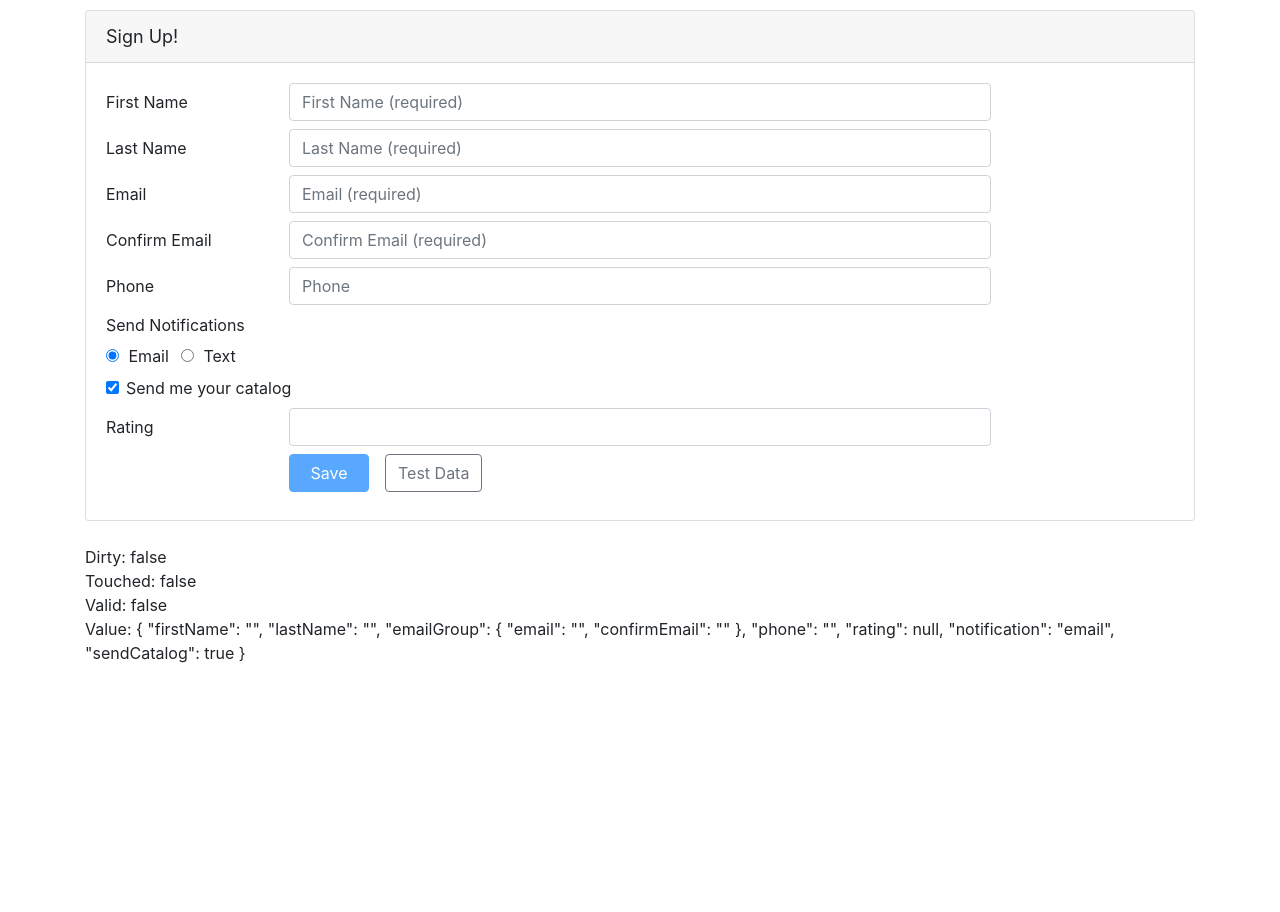
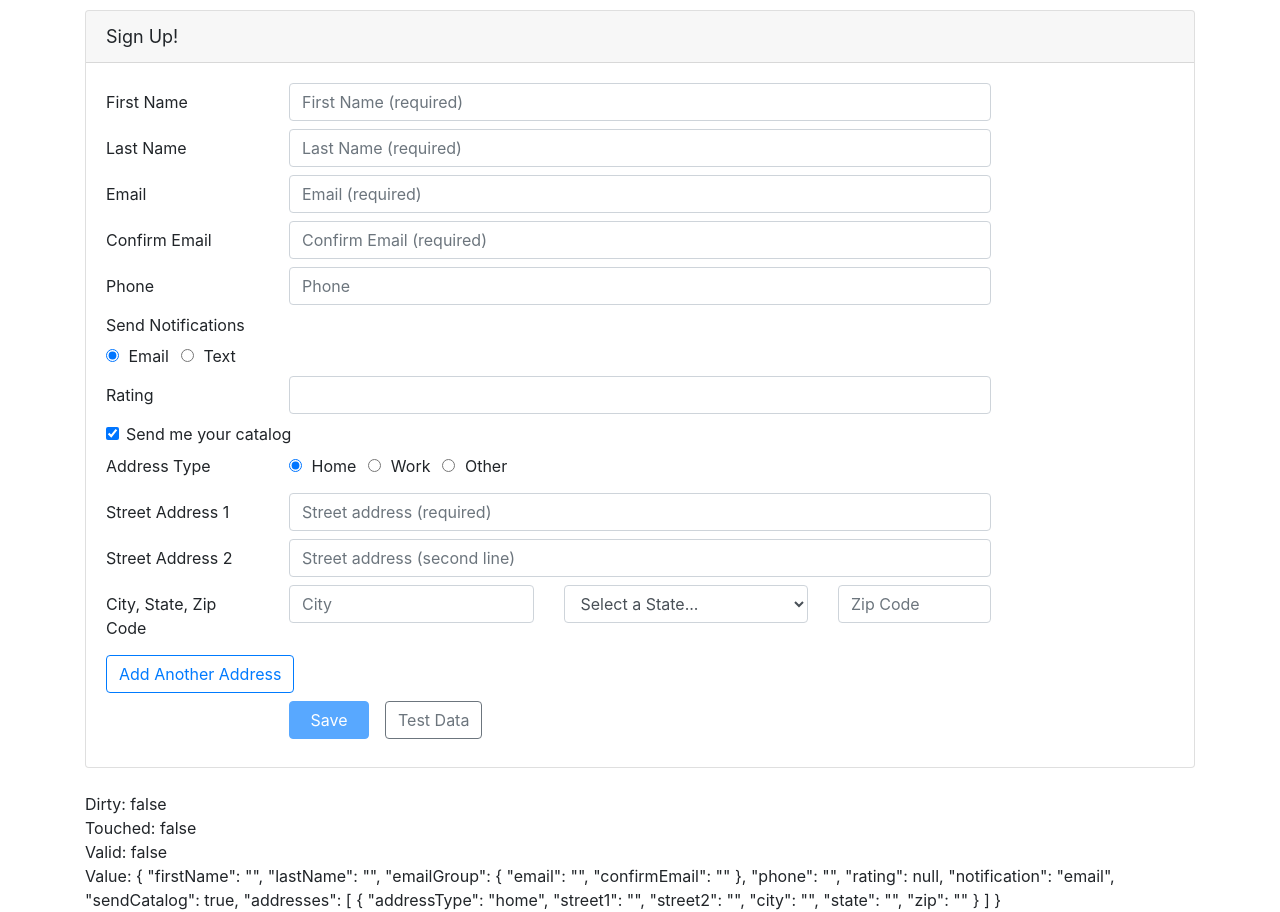
Before and after one commit to letsandeepio/Angular-ReactiveForms, an Angular app in the folder Demo-Start/: page / in a window 1280 px wide. Before the commit the page ends 800 px from the top, so only its background shows below. Built offline with nearby package versions, Linux system fonts and the light colour scheme.

Commit message:
add duplicated address components

```diff
--- a/Demo-Start/src/app/customers/customer.component.html
+++ b/Demo-Start/src/app/customers/customer.component.html
@@ -171,22 +171,6 @@
       </div>
 
       <div class="form-group row mb-2">
-        <div class="col-md-8">
-          <div class="form-check">
-            <label class="form-check-label">
-              <input
-                class="form-check-input"
-                id="sendCatalogId"
-                type="checkbox"
-                formControlName="sendCatalog"
-              />
-              Send me your catalog
-            </label>
-          </div>
-        </div>
-      </div>
-
-      <div class="form-group row mb-2">
         <label class="col-md-2 col-form-label" for="ratingId">Rating</label>
         <div class="col-md-8">
           <input
@@ -209,7 +193,28 @@
         </div>
       </div>
 
-      <!-- <div *ngIf="customer.sendCatalog">
+      <div class="form-group row mb-2">
+        <div class="col-md-8">
+          <div class="form-check">
+            <label class="form-check-label">
+              <input
+                class="form-check-input"
+                id="sendCatalogId"
+                type="checkbox"
+                formControlName="sendCatalog"
+              />
+              Send me your catalog
+            </label>
+          </div>
+        </div>
+      </div>
+
+      <div *ngIf="customerForm.get('sendCatalog').value">
+        <div formArrayName="addresses">
+          <div
+            [formGroupName]="i"
+            *ngFor="let address of addresses.controls; let i = index"
+          >
             <div class="form-group row mb-2">
               <label class="col-md-2 col-form-label pt-0">Address Type</label>
               <div class="col-md-8">
@@ -220,8 +225,7 @@
                       id="addressType1Id"
                       type="radio"
                       value="home"
-                  [(ngModel)]="customer.addressType"
-                  name="addressType"
+                      formControlName="addressType"
                     />
                     Home
                   </label>
@@ -233,8 +237,7 @@
                       id="addressType1Id"
                       type="radio"
                       value="work"
-                  [(ngModel)]="customer.addressType"
-                  name="addressType"
+                      formControlName="addressType"
                     />
                     Work
                   </label>
@@ -246,8 +249,7 @@
                       id="addressType1Id"
                       type="radio"
                       value="other"
-                  [(ngModel)]="customer.addressType"
-                  name="addressType"
+                      formControlName="addressType"
                     />
                     Other
                   </label>
@@ -256,57 +258,70 @@
             </div>
 
             <div class="form-group row mb-2">
-          <label class="col-md-2 col-form-label" for="street1Id"
+              <label
+                class="col-md-2 col-form-label"
+                attr.for="{{ 'street1Id' + i }}"
                 >Street Address 1</label
               >
               <div class="col-md-8">
                 <input
                   class="form-control"
-              id="street1Id"
+                  id="{{ 'street1Id' + i }}"
                   type="text"
-              placeholder="Street address"
-              [(ngModel)]="customer.street1"
-              name="street1"
+                  placeholder="Street address (required)"
+                  formControlName="street1"
+                  [ngClass]="{
+                    'is-invalid':
+                      (address.controls.street1.touched ||
+                        address.controls.street1.dirty) &&
+                      !address.controls.street1.valid
+                  }"
+                />
+                <span class="invalid-feedback">
+                  <span *ngIf="address.controls.street1.errors?.required">
+                    Please enter your street address.
+                  </span>
+                </span>
+              </div>
+            </div>
+
+            <div class="form-group row mb-2">
+              <label
+                class="col-md-2 col-form-label"
+                attr.for="{{ 'street2Id' + i }}"
+                >Street Address 2</label
+              >
+              <div class="col-md-8">
+                <input
+                  class="form-control"
+                  id="{{ 'street2Id' + i }}"
+                  type="text"
+                  placeholder="Street address (second line)"
+                  formControlName="street2"
                 />
               </div>
             </div>
 
             <div class="form-group row mb-2">
-          <label class="col-md-2 col-form-label" for="street2Id"
-            >Street Address 2</label
-          >
-          <div class="col-md-8">
-            <input
-              class="form-control"
-              id="street2Id"
-              type="text"
-              placeholder="Street address (second line)"
-              [(ngModel)]="customer.street2"
-              name="street2"
-            />
-          </div>
-        </div>
-
-        <div class="form-group row mb-2">
-          <label class="col-md-2 col-form-label" for="cityId"
+              <label
+                class="col-md-2 col-form-label"
+                attr.for="{{ 'cityId' + i }}"
                 >City, State, Zip Code</label
               >
               <div class="col-md-3">
                 <input
                   class="form-control"
-              id="cityId"
+                  id="{{ 'cityId' + i }}"
                   type="text"
                   placeholder="City"
-              [(ngModel)]="customer.city"
-              name="city"
+                  formControlName="city"
                 />
               </div>
               <div class="col-md-3">
                 <select
                   class="form-control"
-              id="stateId"
-              [(ngModel)]="customer.state"
-              name="state"
+                  id="{{ 'stateId' + i }}"
+                  formControlName="state"
                 >
                   <option value="" disabled selected hidden>
                     Select a State...
@@ -324,15 +339,34 @@
               <div class="col-md-2">
                 <input
                   class="form-control"
-              id="zipId"
+                  id="{{ 'zipId' + i }}"
                   type="number"
                   placeholder="Zip Code"
-              [(ngModel)]="customer.zip"
-              name="zip"
+                  formControlName="zip"
                 />
               </div>
             </div>
-      </div> -->
+          </div>
+        </div>
+
+        <div class="form-group row mb-2">
+          <div class="col-md-4">
+            <button
+              class="btn btn-outline-primary"
+              type="button"
+              [title]="
+                addresses.valid
+                  ? 'Add another mailing address'
+                  : 'Disabled until the existing address data is valid'
+              "
+              [disabled]="!addresses.valid"
+              (click)="addAddress()"
+            >
+              Add Another Address
+            </button>
+          </div>
+        </div>
+      </div>
 
       <div class="form-group row mb-2">
         <div class="offset-md-2 col-md-4">
--- a/Demo-Start/src/app/customers/customer.component.ts
+++ b/Demo-Start/src/app/customers/customer.component.ts
@@ -1,6 +1,7 @@
 import { Component, OnInit } from '@angular/core';
 import {
   AbstractControl,
+  FormArray,
   FormBuilder,
   FormGroup,
   ValidatorFn,
@@ -47,6 +48,10 @@
   customer = new Customer();
   emailMessage: string;
 
+  get addresses(): FormArray {
+    return <FormArray>this.customerForm.get('addresses');
+  }
+
   private validationMessages = {
     required: 'Please enter your email address.',
     email: 'Please enter a valid email address.',
@@ -71,6 +76,7 @@
       rating: [null, ratingRange(1, 5)],
       notification: 'email',
       sendCatalog: true,
+      addresses: this.fb.array([this.buildAddress()]),
     });
 
     this.customerForm
@@ -117,4 +123,19 @@
         .join(' ');
     }
   }
+
+  addAddress(): void {
+    this.addresses.push(this.buildAddress());
+  }
+
+  buildAddress(): FormGroup {
+    return this.fb.group({
+      addressType: 'home',
+      street1: '',
+      street2: '',
+      city: '',
+      state: '',
+      zip: '',
+    });
+  }
 }
```
Lines whose indentation alone changed are shown as unchanged.
